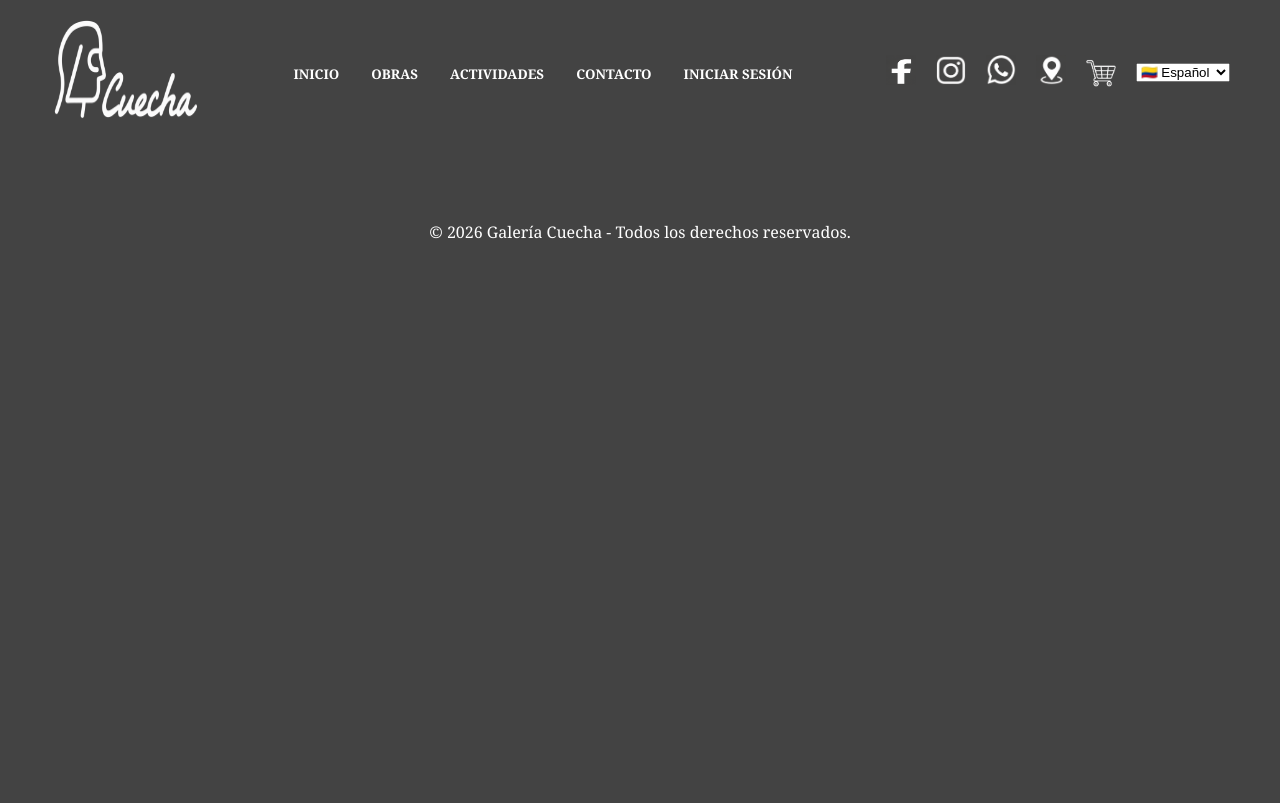
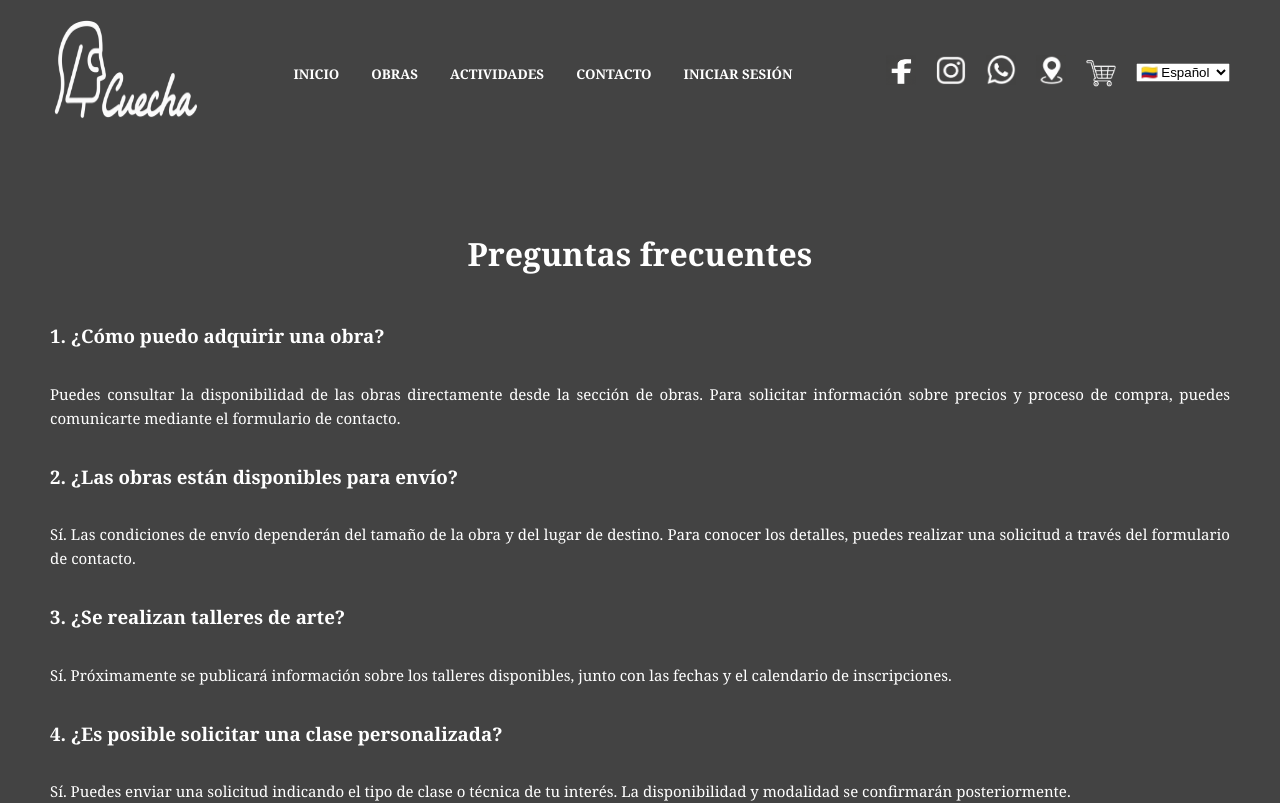
Before and after one commit to DanielaCifuentes22/GALERIACUECHA, a React (Create React App) app in the folder Documents/ADSO-SENA/Galeria-Cuecha/frontend-galeria/: page /preguntas-frecuentes in a window 1280 px wide. Shown: the top 803 px of the page. Built offline with nearby package versions, Linux system fonts and the light colour scheme.

Commit message:
Crear la sección de preguntas frecuentes

```diff
--- a/Documents/ADSO-SENA/Galeria-Cuecha/frontend-galeria/src/App.js
+++ b/Documents/ADSO-SENA/Galeria-Cuecha/frontend-galeria/src/App.js
@@ -19,6 +19,7 @@ import Exposiciones from './pages/Exposiciones';
 import Entrevistas from './pages/Entrevistas';
 import Colaboraciones from './pages/Colaboraciones';
 import FormularioContacto from './pages/FormularioContacto';
+import PreguntasFrecuentes from './pages/PreguntasFrecuentes';
 // Estilos generales de la aplicación
 import './style/App.css';
 
@@ -93,7 +94,12 @@ function App() {
           path="/formulario-contacto"
           element={<FormularioContacto />}
         />
+        <Route
+          path="/preguntas-frecuentes"
+          element={<PreguntasFrecuentes />}
+        />
       </Routes>
+
 
       <Footer/>
 
--- a/Documents/ADSO-SENA/Galeria-Cuecha/frontend-galeria/src/components/Header.jsx
+++ b/Documents/ADSO-SENA/Galeria-Cuecha/frontend-galeria/src/components/Header.jsx
@@ -95,7 +95,7 @@ function Header(){
                 {menuAbierto === "contacto" && (
                     <div className="submenu">
                         <a href="/formulario-contacto">Formulario de contacto</a>
-                        <a href="#preguntas-frecuentes">Preguntas frecuentes</a>
+                        <a href="/preguntas-frecuentes">Preguntas frecuentes</a>
                     </div>
                 )}
             </div>
--- /dev/null
+++ b/Documents/ADSO-SENA/Galeria-Cuecha/frontend-galeria/src/pages/PreguntasFrecuentes.jsx
@@ -0,0 +1,43 @@
+import "../style/PreguntasFrecuentes.css";
+// Página de Novedades.
+function PreguntasFrecuentes() {
+    return (
+        <section className="preguntas-frecuentes">
+
+            <h1>Preguntas frecuentes</h1>
+            <div className="pregunta">
+                <h3>1. ¿Cómo puedo adquirir una obra?</h3>
+            </div>
+            <p>
+             Puedes consultar la disponibilidad de las obras directamente desde la sección de obras. Para solicitar información sobre precios y proceso de compra, puedes comunicarte mediante el formulario de contacto.
+            </p>
+            <div className="pregunta">
+                <h3>2. ¿Las obras están disponibles para envío?</h3>
+            </div>
+            <p>
+             Sí. Las condiciones de envío dependerán del tamaño de la obra y del lugar de destino. Para conocer los detalles, puedes realizar una solicitud a través del formulario de contacto.
+            </p>
+            <div className="pregunta">
+                <h3>3. ¿Se realizan talleres de arte?</h3>
+            </div>
+            <p>
+             Sí. Próximamente se publicará información sobre los talleres disponibles, junto con las fechas y el calendario de inscripciones.
+            </p>
+            <div className="pregunta">
+                <h3>4. ¿Es posible solicitar una clase personalizada?</h3>
+            </div>
+            <p>
+             Sí. Puedes enviar una solicitud indicando el tipo de clase o técnica de tu interés. La disponibilidad y modalidad se confirmarán posteriormente.
+            </p>
+            <div className="pregunta">
+                <h3>5. ¿Cómo puedo contactar a la artista para una colaboración o entrevista?</h3>
+            </div>
+            <p>
+             Puedes utilizar el formulario de contacto y seleccionar la opción correspondiente a colaboración o entrevista. Allí podrás explicar brevemente tu propuesta para recibir información sobre el proceso.
+            </p>
+
+        </section>
+    );
+}
+
+export default PreguntasFrecuentes;
--- /dev/null
+++ b/Documents/ADSO-SENA/Galeria-Cuecha/frontend-galeria/src/style/PreguntasFrecuentes.css
@@ -0,0 +1,17 @@
+.preguntas-frecuentes {
+    display: flex;
+    flex-direction: column;
+    justify-content: center;
+    padding: 60px 50px;
+    text-align: left;
+}
+.preguntas-frecuentes h1 {
+    margin-bottom: 30px;
+    font-size: 32px;
+    text-align: center;
+}
+.preguntas-frecuentes p{
+  font-size: 15px;
+  line-height: 1.6;
+  text-align: justify;
+}
```
